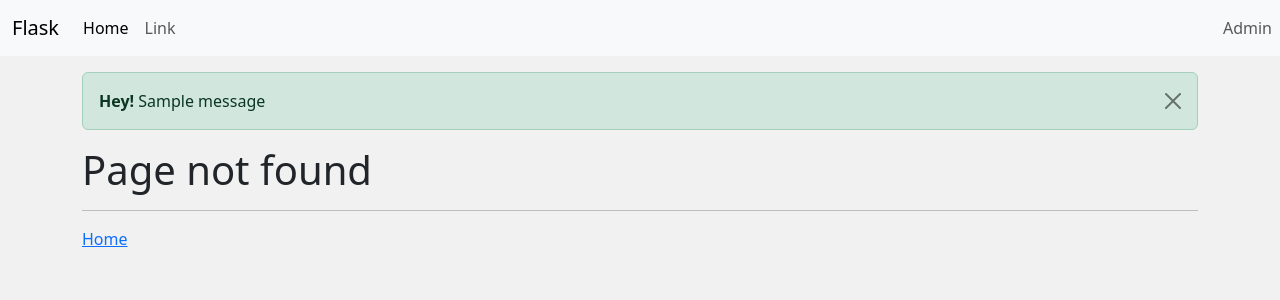
After one commit to ton731/flask-learning, a Flask app: page /get-image/1 in a window 1280 px wide. The commit adds this page. Shown: the top 300 px of the page. Run offline with Flask 2, Linux system fonts and the light colour scheme; one stand-in notice (Sample message) is shown.

Commit message:
add message flashing and error handling

```diff
--- a/app/__init__.py
+++ b/app/__init__.py
@@ -11,3 +11,4 @@ else:
 
 from app import views
 from app import admin_views
+from app import error_handler
--- /dev/null
+++ b/app/error_handler.py
@@ -0,0 +1,12 @@
+from app import app
+
+from flask import render_template, request
+
+@app.errorhandler(404)
+def page_not_found(error):
+    return render_template("public/404.html")
+
+
+@app.errorhandler(500)
+def server_error(error):
+    return render_template("public/500.html")
--- /dev/null
+++ b/app/templates/public/404.html
@@ -0,0 +1,21 @@
+{% extends "public/templates/public_template.html" %}
+
+{% block title %} Page not found {% endblock %}
+
+
+
+{% block main %}
+
+<div class="container">
+    <div class="row">
+        <div class="col">
+
+            <h1>Page not found</h1>
+            <hr>
+            <a href="/">Home</a>
+
+        </div>
+    </div>
+</div>
+
+{% endblock %}
--- a/app/templates/public/templates/public_template.html
+++ b/app/templates/public/templates/public_template.html
@@ -13,7 +13,7 @@
     <link href="https://cdn.jsdelivr.net/npm/bootstrap@5.3.0-alpha1/dist/css/bootstrap.min.css" rel="stylesheet"
         integrity="sha384-GLhlTQ8iRABdZLl6O3oVMWSktQOp6b7In1Zl3/Jr59b6EGGoI1aFkw7cmDA6j6gD" crossorigin="anonymous">
 
-        <link rel="stylesheet" href="{{ url_for('static', filename='css/style.css') }}">
+    <link rel="stylesheet" href="{{ url_for('static', filename='css/style.css') }}">
 
 </head>
 
@@ -53,11 +53,27 @@
     </nav>
 
 
+
+    <div class="container">
+        {% with messages = get_flashed_messages(with_categories=true) %}
+        {% if messages %}
+
+        {% for category, message in messages %}
+        <div class="alert alert-{{ category }} alert-dismissible fade show" role="alert">
+            <strong>Hey!</strong> {{ message }}
+            <button type="button" class="btn-close" data-bs-dismiss="alert" aria-label="Close"></button>
+        </div>
+        {% endfor %}
+
+        {% endif %}
+        {% endwith %}
+    </div>
+
+
+
     <main>
         {% block main %}{% endblock %}
     </main>
-
-
 
 
 
--- a/app/views.py
+++ b/app/views.py
@@ -38,20 +38,20 @@ def about():
     return "I'm in about!"
 
 
-@app.route("/sign-up", methods=["GET", "POST"])
-def sign_up():
+# @app.route("/sign-up", methods=["GET", "POST"])
+# def sign_up():
 
-    if request.method == "POST":
-        req = request.form
+#     if request.method == "POST":
+#         req = request.form
 
-        username = req['username']
-        email = req.get('email')
-        password = request.form['password']
-        print(username, email, password)
+#         username = req['username']
+#         email = req.get('email')
+#         password = request.form['password']
+#         print(username, email, password)
 
-        return redirect(request.url)
+#         return redirect(request.url)
 
-    return render_template("public/sign_up.html")
+#     return render_template("public/sign_up.html")
 
 
 
@@ -305,7 +305,33 @@ def profile():
         return redirect(url_for("sign_in"))
 
 
-@app.route("sign-out")
+@app.route("/sign-out")
 def sign_out():
     session.pop("USERNAME", None)
     return redirect(url_for("sign_in"))
+
+
+
+# message flashing & notifications
+from flask import flash
+
+@app.route("/sign-up", methods=["GET", "POST"])
+def sign_up():
+
+    if request.method == "POST":
+        req = request.form
+
+        username = req['username']
+        email = req.get('email')
+        password = request.form['password']
+
+        # check password length
+        if not len(password) >= 10:
+            flash("Password must be at least 10 characters in length", "warning")
+            return redirect(request.url)
+
+        # categories: [success, warning, danger]
+        flash("Account created!", "success")
+        return redirect(request.url)
+
+    return render_template("public/sign_up.html")
```
Also changed, not shown: app/templates/public/500.html (added, +21 -0 lines).
